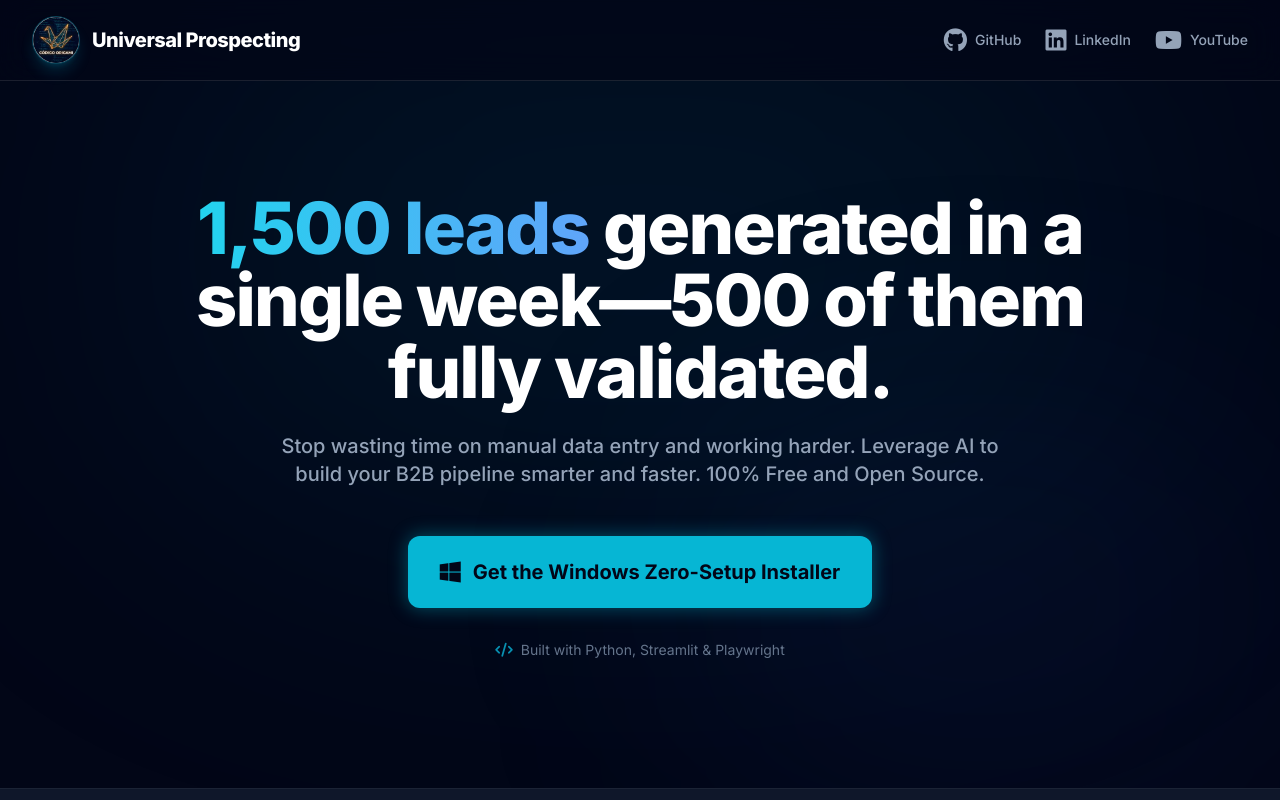
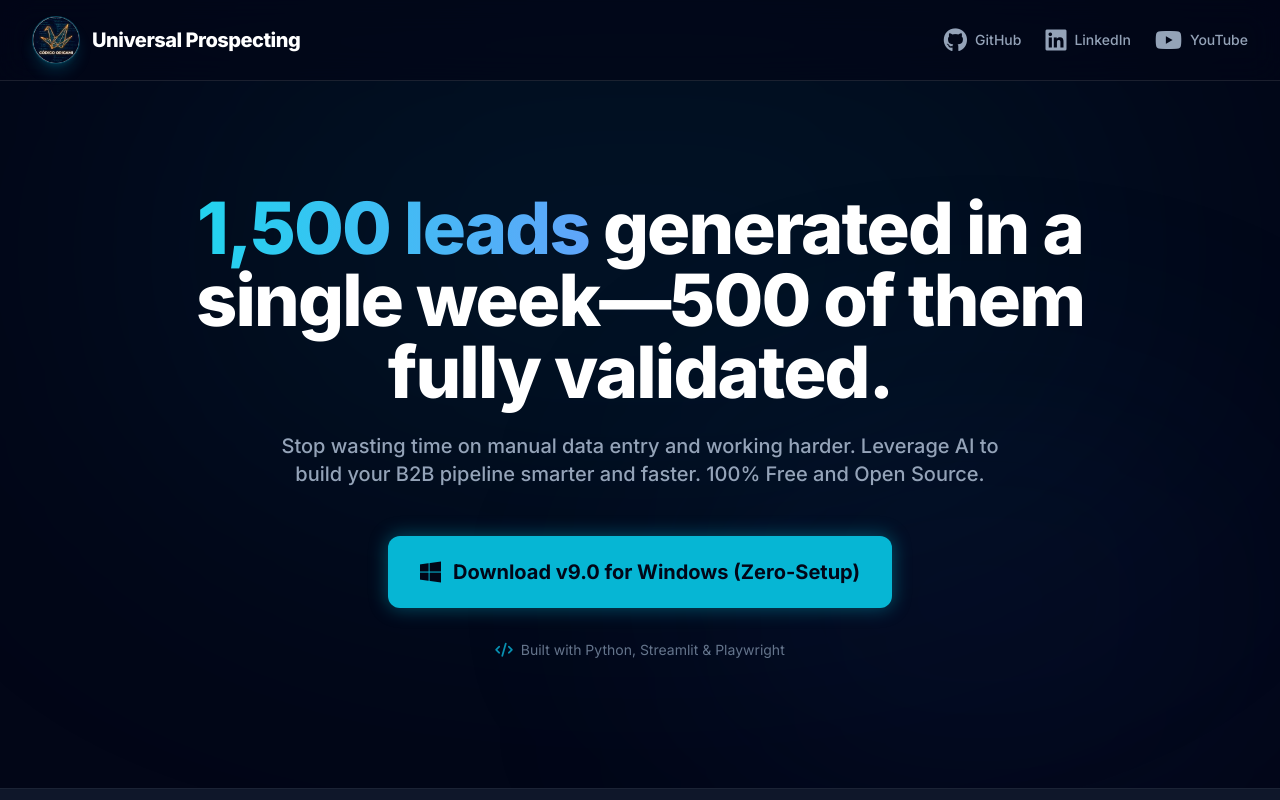
Before and after one commit to Codigo-origami/universal-prospecting-platform, a plain HTML site: page docs/index.html in a window 1280 px wide. Shown: the top 800 px of the page. Drawn offline with nearby package versions, Linux system fonts and the light colour scheme.

Commit message:
Update website for v9.0

```diff
--- a/docs/index.html
+++ b/docs/index.html
@@ -95,9 +95,9 @@
             </p>
 
             <div class="flex justify-center">
-                <a href="https://github.com/Codigo-origami/universal-prospecting-platform" target="_blank" class="px-8 py-5 rounded-xl bg-brand-500 hover:bg-brand-400 text-dark-950 font-bold text-lg sm:text-xl transition-all duration-300 flex items-center justify-center gap-3 animate-glow transform hover:-translate-y-1">
+                <a href="https://github.com/Codigo-origami/universal-prospecting-platform/releases/latest" target="_blank" class="px-8 py-5 rounded-xl bg-brand-500 hover:bg-brand-400 text-dark-950 font-bold text-lg sm:text-xl transition-all duration-300 flex items-center justify-center gap-3 animate-glow transform hover:-translate-y-1">
                     <i class="fa-brands fa-windows text-2xl"></i>
-                    Get the Windows Zero-Setup Installer
+                    Download v9.0 for Windows (Zero-Setup)
                 </a>
             </div>
 
@@ -149,7 +149,7 @@
                     <ul class="space-y-3 text-slate-300">
                         <li class="flex items-center gap-3"><i class="fa-solid fa-chart-pie text-pink-500"></i> Real-time Prospect Qualification Metrics</li>
                         <li class="flex items-center gap-3"><i class="fa-solid fa-tags text-pink-500"></i> Filter by Priority Badge and Contact Availability</li>
-                        <li class="flex items-center gap-3"><i class="fa-solid fa-file-csv text-pink-500"></i> Seamless CSV export directly to your CRM</li>
+                        <li class="flex items-center gap-3"><i class="fa-solid fa-file-excel text-pink-500"></i> Formatted Excel export (same look as the screen) and CSV for your CRM</li>
                     </ul>
                 </div>
                 <div class="w-full lg:w-7/12 relative group">
```
